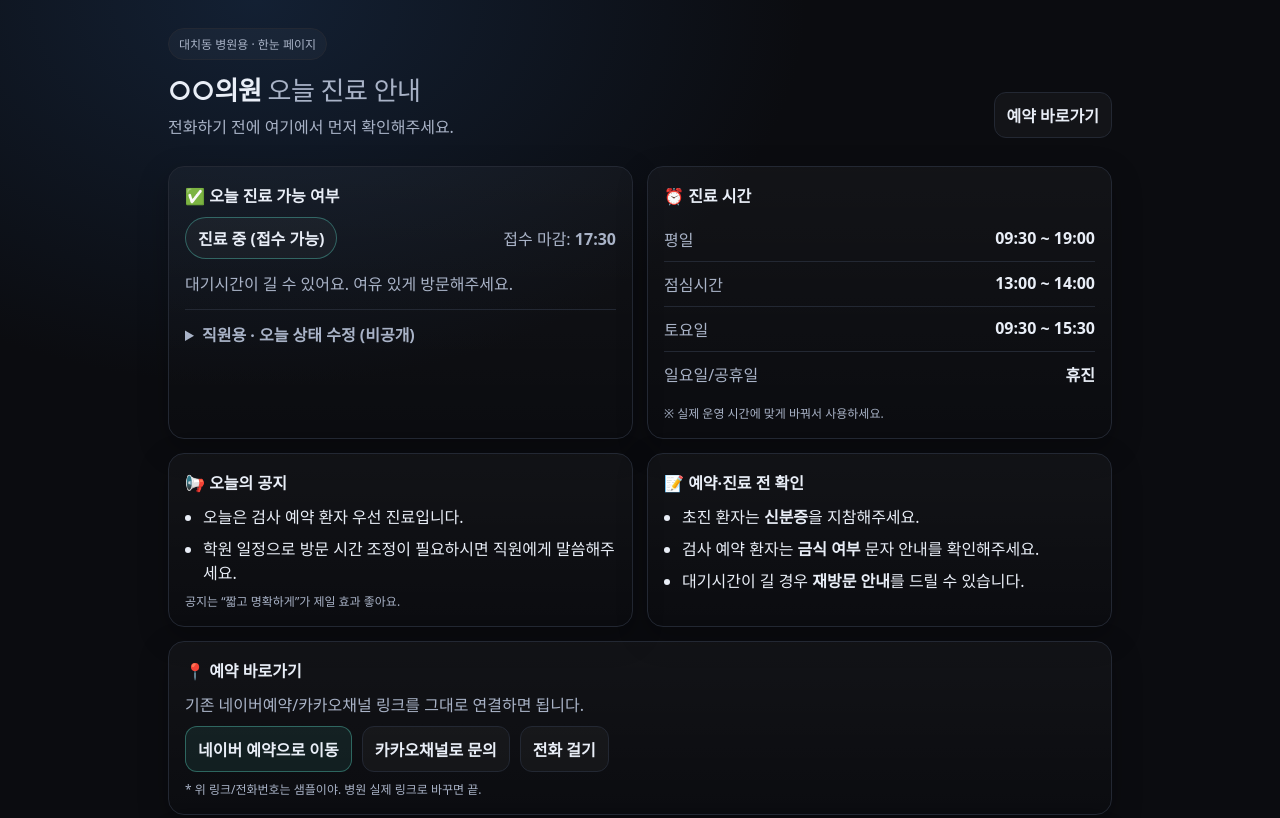
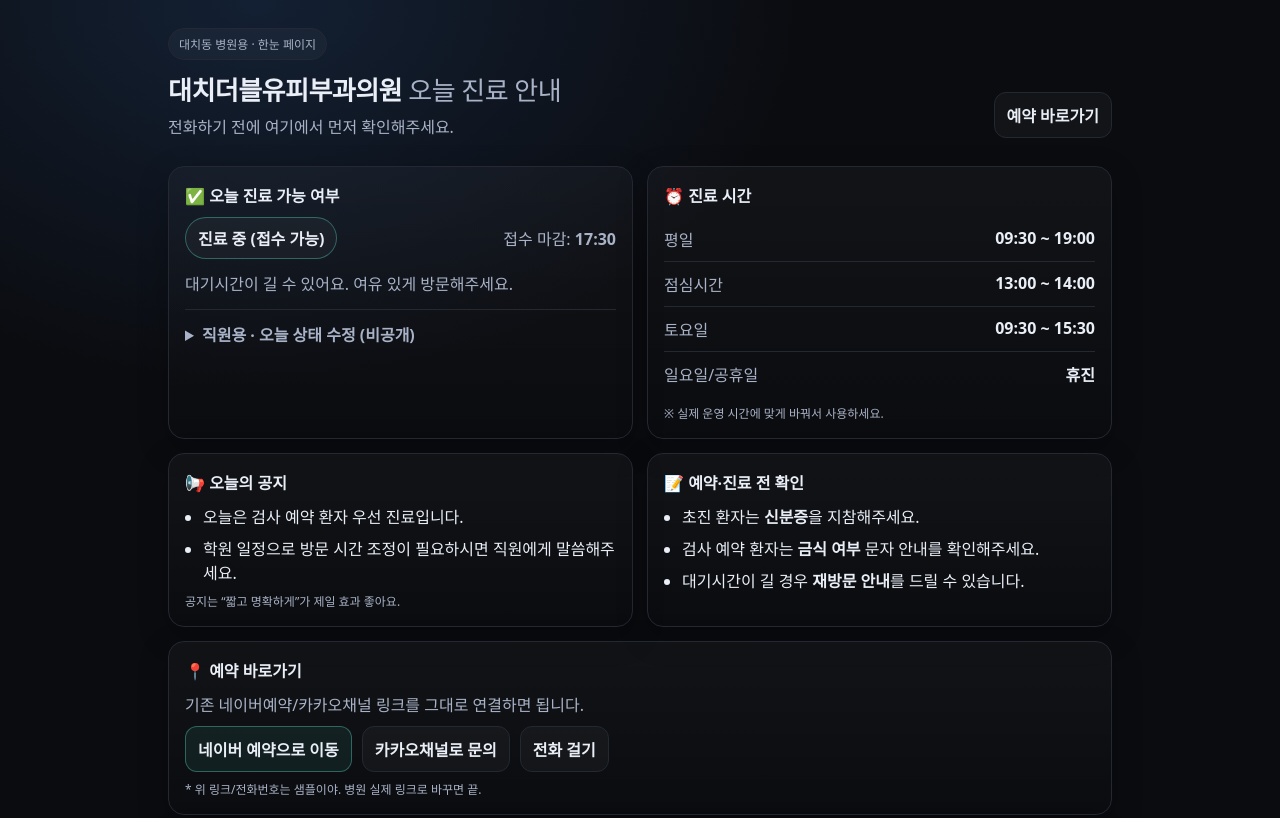
Before and after one commit to andyjung03328-lang/clinic-dem, a plain HTML site: page index.html in a window 1280 px wide. Shown: the top 818 px of the page. Drawn offline with Linux system fonts and the light colour scheme.

Commit message:
Update clinic name in index.html

```diff
--- a/index.html
+++ b/index.html
@@ -12,7 +12,7 @@
   <header class="wrap header">
     <div>
       <div class="badge">대치동 병원용 · 한눈 페이지</div>
-      <h1>○○의원 <span class="muted">오늘 진료 안내</span></h1>
+      <h1>대치더블유피부과의원 <span class="muted">오늘 진료 안내</span></h1>
       <p class="sub">전화하기 전에 여기에서 먼저 확인해주세요.</p>
     </div>
     <div class="right">
```
